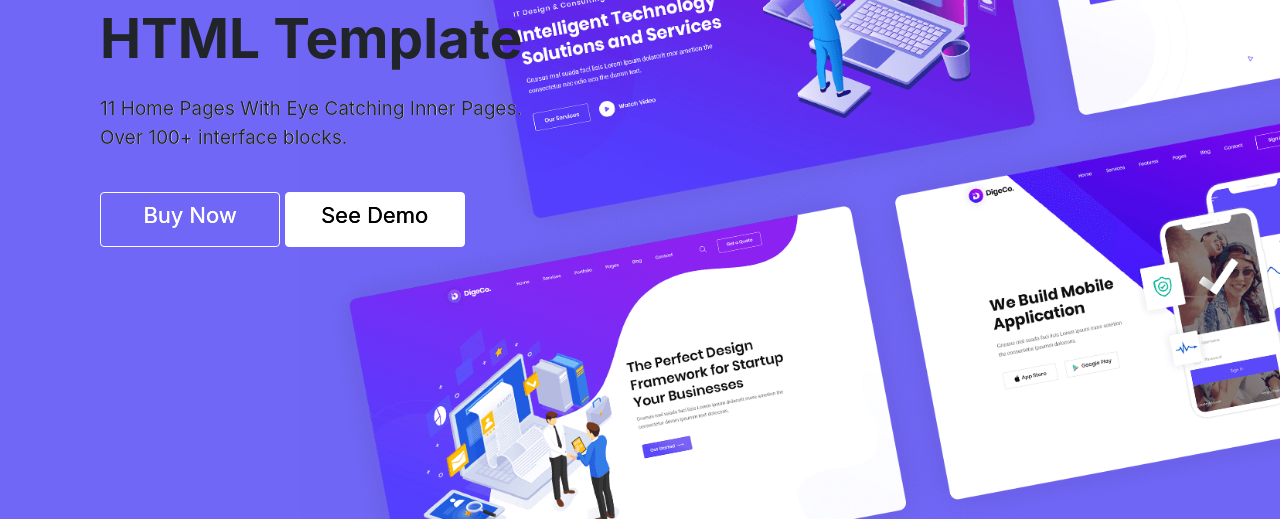
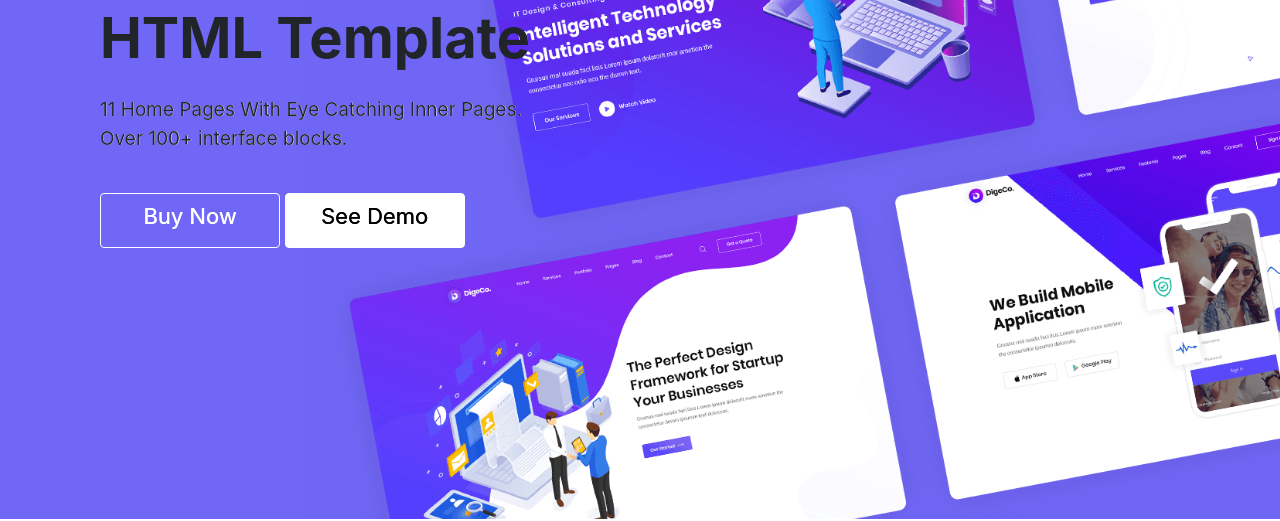
Before and after one commit to Gshaxzodaxon/homework_First, a plain HTML site: page index.html in a window 1280 px wide. Shown: the part 281-802 px from the top of the page. Drawn offline with Linux system fonts and the light colour scheme.

Commit message:
inital commit

```diff
--- a/css/style.css
+++ b/css/style.css
@@ -7,7 +7,6 @@
     margin-left: auto;
 }
 .header{
-
     background-color: #7167f7;
     overflow: hidden;
     background-size: cover ;
@@ -22,7 +21,7 @@
 }
 .header__title-temple{
     font-weight: bold;
-    font-size: 55px;
+    font-size: 56px;
 }
 .header__text{
     width: 450px;
@@ -128,7 +127,7 @@
     font-size: 17px;
 }
 /* .built__section{ */
-    /* background-color:rgb(243, 243, 243); */
+    /* background-color:rgb(243, 243, 243)dkf; */
 /* } */
 .built__img{
     width: 550px;
```
